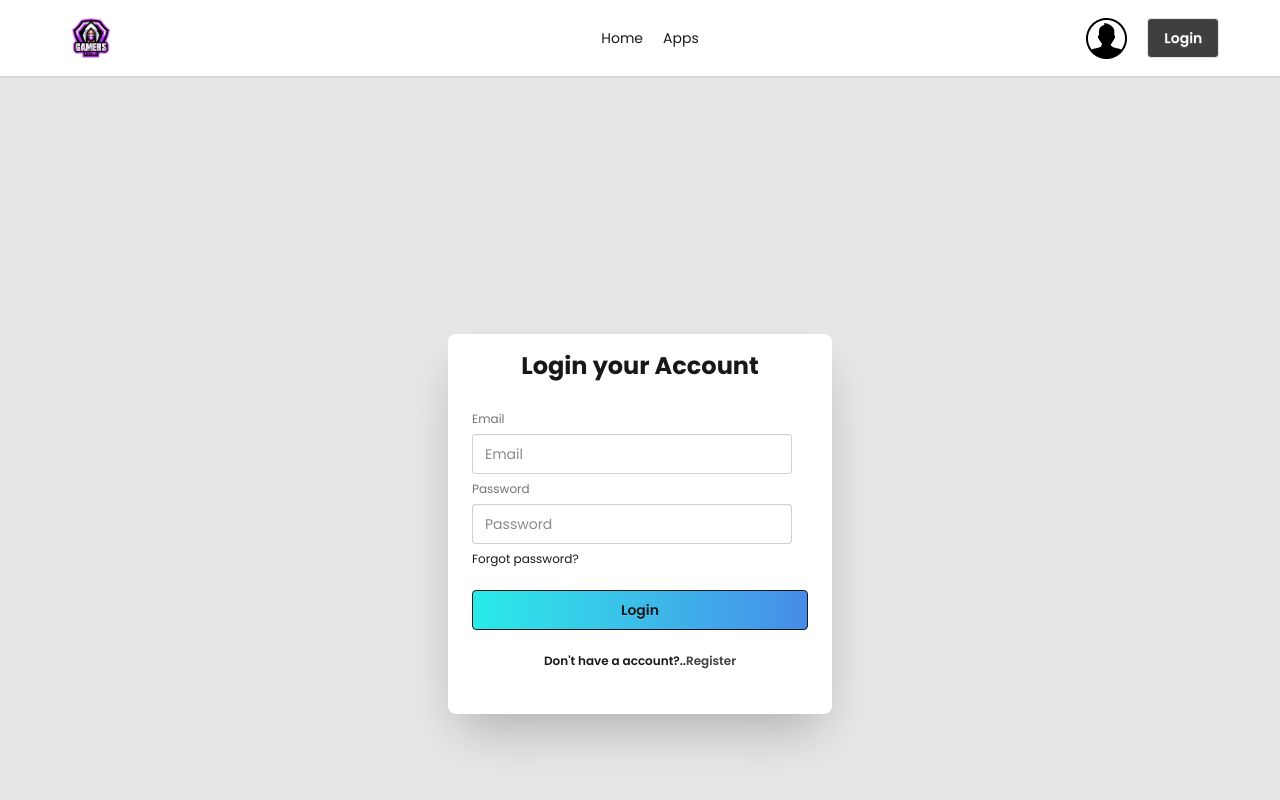
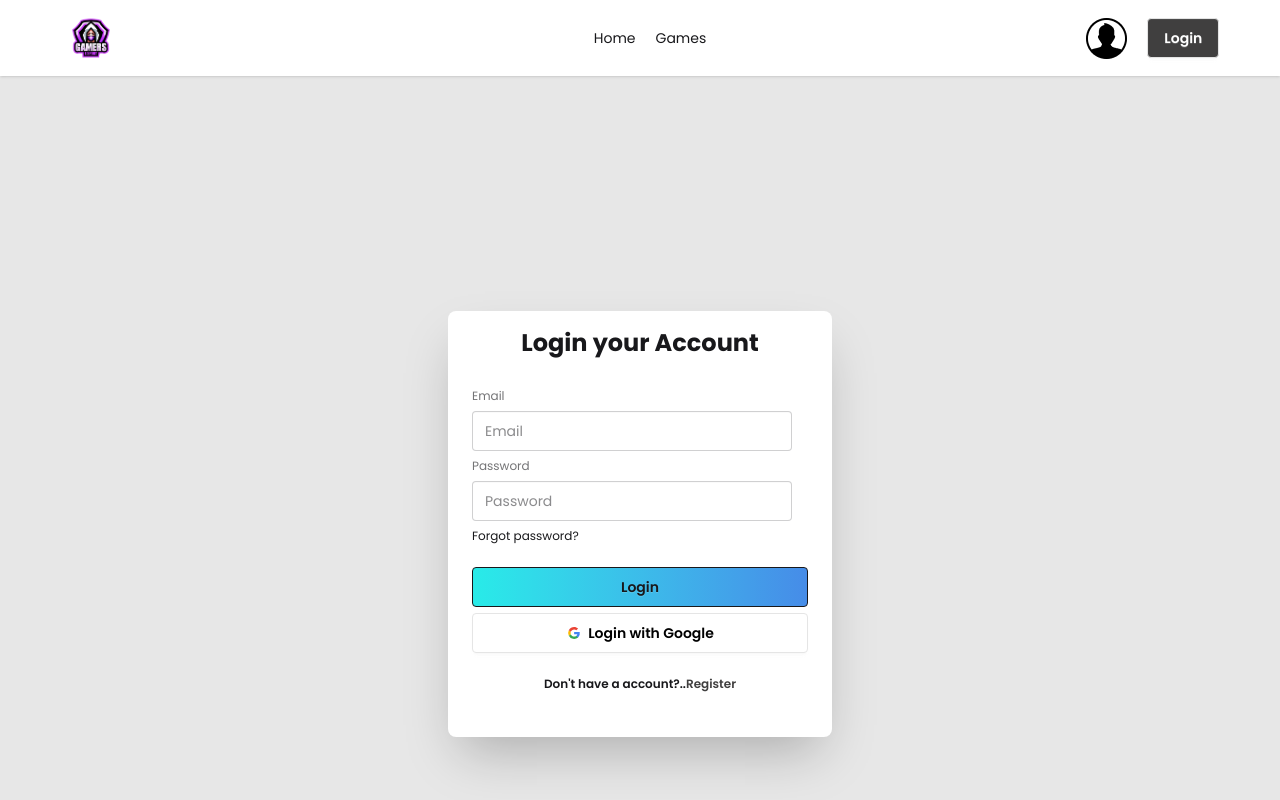
Before and after one commit to RupomPB/game-project-assignment-9, a React (Vite) app: page /auth/login in a window 1280 px wide. Shown: the top 800 px of the page. Built offline with nearby package versions, Linux system fonts and the light colour scheme; no server answers.

Commit message:
added game details section

```diff
--- a/src/Components/Banner.jsx
+++ b/src/Components/Banner.jsx
@@ -33,7 +33,7 @@ const Banner = () => {
             key={game.id}
             className="carousel-item relative w-full m-2"
           >
-            <img src={game.img} className="w-full h-[550px] object-cover"/>
+            <img src={game.img} className="w-full h-[600px] object-cover"/>
             <div className="absolute inset-0 bg-linear-to-t from-black/60 via-black/10 to-transparent"></div>
 
             <div className="absolute bottom-8 left-8 text-white">
--- /dev/null
+++ b/src/Components/GameDetailsCard.jsx
@@ -0,0 +1,17 @@
+import React from 'react';
+
+const GameDetailsCard = ({games}) => {
+    console.log(games)
+    return (
+        <div>
+            <div >
+                <img src={games.coverPhoto} className='w-full h-full object-cover'/>
+                <div>
+                    <h1>{games.title}</h1>
+                </div>
+            </div>
+        </div>
+    );
+};
+
+export default GameDetailsCard;
--- a/src/Components/Navbar.jsx
+++ b/src/Components/Navbar.jsx
@@ -22,8 +22,8 @@ const Navbar = () => {
       <NavLink className="ml-5" to="/">
         <li>Home </li>
       </NavLink>
-      <NavLink className="ml-5" to="/apps">
-        <li>Apps</li>
+      <NavLink className="ml-5" to="/games">
+        <li>Games</li>
       </NavLink>
     </>
   );
--- a/src/Components/PopularGames/PopularGames.jsx
+++ b/src/Components/PopularGames/PopularGames.jsx
@@ -19,7 +19,7 @@ const PopularGames = () => {
   // Sort by rating descending and select top 3
   const topGames = games
     .sort((a, b) => parseFloat(b.ratings) - parseFloat(a.ratings))
-    .slice(0, 3);
+    .slice(0, 6);
 
   return (
     <section className="max-w-7xl mx-auto px-4 py-10 m-2">
--- /dev/null
+++ b/src/Pages/GamesDetails.jsx
@@ -0,0 +1,43 @@
+import React, { useEffect, useState } from 'react';
+import Navbar from '../Components/Navbar';
+import NewsLetter from './../Components/NewsLetter';
+import Footer from './../Components/Footer';
+import GameDetailsCard from '../Components/GameDetailsCard';
+import { useLoaderData, useParams } from 'react-router';
+
+const GamesDetails = () => {
+    const data  = useLoaderData();
+    const {id} = useParams();
+    const [games, setGames] = useState({})
+
+    // console.log(data, id, games)
+
+    useEffect(()=>{
+        const gamesDetails = data.find((singleGame)=> singleGame.id == id);
+        setGames(gamesDetails);
+
+    },[data, id]);
+
+    return (
+        <div className=" bg-base-300">
+      <header>
+        <Navbar></Navbar>
+      </header>
+      <main className=''>
+
+        <section className='max-w-7xl mx-auto py-16'>
+            <h1 className=' font-bold text-xl'>Games Details</h1>
+            <GameDetailsCard games={games}></GameDetailsCard>
+        </section>
+        <section className=" bg-linear-to-r from-[#28EBE8] to-[#468CE8] text-white py-16 px-4">
+            <NewsLetter></NewsLetter>
+        </section>
+      </main>
+      <footer>
+        <Footer></Footer>
+      </footer>
+    </div>
+    );
+};
+
+export default GamesDetails;
--- a/src/Pages/Login.jsx
+++ b/src/Pages/Login.jsx
@@ -1,45 +1,108 @@
-import React, { use } from 'react';
-import { Link } from 'react-router';
-import { AuthContext } from '../Provider/AuthProvider';
+import React, { use } from "react";
+import { Link } from "react-router";
+import { AuthContext } from "../Provider/AuthProvider";
 
 const Login = () => {
+  const { loginUser, setUser, signInGoogle } = use(AuthContext);
 
-  const {loginUser, setUser } = use(AuthContext);
-
-  const handleLogin=(e)=>{
+  const handleLogin = (e) => {
     e.preventDefault();
-    const form= e.target;
+    const form = e.target;
     const email = form.email.value;
     const password = form.password.value;
     console.log(email, password);
     loginUser(email, password)
       .then((result) => {
         const user = result.user;
-    setUser(user)
+        setUser(user);
       })
       .catch((error) => {
+        alert(error.message);
+      });
+  };
+
+  const handleGoogle =()=>{
+    signInGoogle()
+    .then(result =>{
+      const user = result.user;
+      alert("sign in with google", user)
+    } )
+    .catch(error=>{
       alert(error.message)
-  });
+    })
   }
 
   return (
     <div className=" flex justify-center items-center min-h-screen">
-
       <div className="card bg-base-100 w-full max-w-sm shrink-0 shadow-2xl">
-        <h2 className=' font-bold text-2xl text-center pt-4'>Login your Account</h2>
+        <h2 className=" font-bold text-2xl text-center pt-4">
+          Login your Account
+        </h2>
         <form onSubmit={handleLogin} className="card-body">
           <fieldset className="fieldset">
             {/* email */}
             <label className="label">Email</label>
-          <input type="email" className="input" placeholder="Email"  name='email'/>
+            <input
+              type="email"
+              className="input"
+              placeholder="Email"
+              name="email"
+            />
             {/* password field*/}
             <label className="label">Password</label>
-          <input type="password" className="input" placeholder="Password" name='password' />
-          <div><a className="link link-hover">Forgot password?</a></div>
+            <input
+              type="password"
+              className="input"
+              placeholder="Password"
+              name="password"
+            />
+            <div>
+              <a className="link link-hover">Forgot password?</a>
+            </div>
 
-          <button type='submit' className="btn btn-outline mt-4 bg-linear-to-r from-[#28EBE8] to-[#468CE8]">Login</button>
-          <p className=' font-semibold text-center py-4'>Don't have a account?..
-           <Link className=' text-secondary ' to='/auth/register'>Register</Link></p>
+            <button
+              type="submit"
+              className="btn btn-outline mt-4 bg-linear-to-r from-[#28EBE8] to-[#468CE8]"
+            >
+              Login
+            </button>
+            {/* Google */}
+            <button onClick={handleGoogle} className="btn bg-white text-black border-[#e5e5e5]">
+              <svg
+                aria-label="Google logo"
+                width="16"
+                height="16"
+                xmlns="http://www.w3.org/2000/svg"
+                viewBox="0 0 512 512"
+              >
+                <g>
+                  <path d="m0 0H512V512H0" fill="#fff"></path>
+                  <path
+                    fill="#34a853"
+                    d="M153 292c30 82 118 95 171 60h62v48A192 192 0 0190 341"
+                  ></path>
+                  <path
+                    fill="#4285f4"
+                    d="m386 400a140 175 0 0053-179H260v74h102q-7 37-38 57"
+                  ></path>
+                  <path
+                    fill="#fbbc02"
+                    d="m90 341a208 200 0 010-171l63 49q-12 37 0 73"
+                  ></path>
+                  <path
+                    fill="#ea4335"
+                    d="m153 219c22-69 116-109 179-50l55-54c-78-75-230-72-297 55"
+                  ></path>
+                </g>
+              </svg>
+              Login with Google
+            </button>
+            <p className=" font-semibold text-center py-4">
+              Don't have a account?..
+              <Link className=" text-secondary " to="/auth/register">
+                Register
+              </Link>
+            </p>
           </fieldset>
         </form>
       </div>
--- a/src/Pages/Register.jsx
+++ b/src/Pages/Register.jsx
@@ -3,36 +3,51 @@ import { Link } from "react-router";
 import { AuthContext } from "../Provider/AuthProvider";
 
 const Register = () => {
+  const { createUser, setUser, signInGoogle } = use(AuthContext);
+  const [passwordError, setPasswordError] = useState("");
 
-  const {createUser, setUser} = use(AuthContext)
-  const [passwordError, setPasswordError]= useState('')
-
-  const handleRegister = (e)=>{
+  const handleRegister = (e) => {
     e.preventDefault();
     const form = e.target;
     const email = form.email.value;
     const name = form.name.value;
     const password = form.password.value;
-    console.log(email, name, password)
-    if(password.length <6){
-      setPasswordError('Password should be minimum  6 character')
+    console.log(email, name, password);
+    if (password.length < 6) {
+      setPasswordError("Password should be minimum  6 character");
+      return;
     }
-    else{
-      setPasswordError('')
+    if (password.toLowerCase() === password) {
+      setPasswordError("Password must include at least one UPPERCASE letter");
+      return;
     }
+    if (password.toUpperCase() === password) {
+      setPasswordError("Password must include at least one lowercase letter");
+      return;
+    }
+    setPasswordError("");
 
     createUser(email, password)
-    .then(result=>{
+      .then((result) => {
         const user = result.user;
         console.log(user);
-      setUser(user)
+        setUser(user);
       })
-    .catch(error=>{
-      alert(error.message)
+      .catch((error) => {
+        alert(error.message);
+      });
+  };
+
+  const handleGoogle = () => {
+    signInGoogle()
+      .then((result) => {
+        const user = result.user;
+        alert("sign in with google", user);
       })
-
-
-  }
+      .catch((error) => {
+        alert(error.message);
+      });
+  };
 
   return (
     <div className=" flex justify-center items-center min-h-screen">
@@ -44,21 +59,83 @@ const Register = () => {
           <fieldset className="fieldset">
             {/* name field */}
             <label className="label">Your Name</label>
-            <input type="text" className="input" placeholder="Your Name" name="name" />
+            <input
+              type="text"
+              className="input"
+              placeholder="Your Name"
+              name="name"
+            />
             {/* photo field */}
             <label className="label">Photo URL</label>
-            <input type="text" className="input" placeholder="PhotoURL" name="photo" />
+            <input
+              type="text"
+              className="input"
+              placeholder="PhotoURL"
+              name="photo"
+            />
             {/* email field */}
             <label className="label">Email</label>
-            <input type="email" className="input" placeholder="Email" name="email" />
+            <input
+              type="email"
+              className="input"
+              placeholder="Email"
+              name="email"
+            />
             {/* password field */}
             <label className="label">Password</label>
-            <input type="password" className="input" placeholder="Password" name="password" />
-            {passwordError && <p className="text-red-500 text-xs">{passwordError}</p>}
+            <input
+              type="password"
+              className="input"
+              placeholder="Password"
+              name="password"
+            />
+            {passwordError && (
+              <p className="text-red-500 text-xs">{passwordError}</p>
+            )}
             <div>
               <a className="link link-hover">Forgot password?</a>
             </div>
-            <button type="submit" className="btn btn-outline bg-linear-to-r from-[#28EBE8] to-[#468CE8]  mt-4">Register</button>
+            <button
+              type="submit"
+              className="btn btn-outline bg-linear-to-r from-[#28EBE8] to-[#468CE8]  mt-4"
+            >
+              Register
+            </button>
+            {/* Google */}
+            <button
+              onClick={handleGoogle}
+              type="button"
+              className="btn bg-white text-black border-[#e5e5e5]"
+            >
+              <svg
+                aria-label="Google logo"
+                width="16"
+                height="16"
+                xmlns="http://www.w3.org/2000/svg"
+                viewBox="0 0 512 512"
+              >
+                <g>
+                  <path d="m0 0H512V512H0" fill="#fff"></path>
+                  <path
+                    fill="#34a853"
+                    d="M153 292c30 82 118 95 171 60h62v48A192 192 0 0190 341"
+                  ></path>
+                  <path
+                    fill="#4285f4"
+                    d="m386 400a140 175 0 0053-179H260v74h102q-7 37-38 57"
+                  ></path>
+                  <path
+                    fill="#fbbc02"
+                    d="m90 341a208 200 0 010-171l63 49q-12 37 0 73"
+                  ></path>
+                  <path
+                    fill="#ea4335"
+                    d="m153 219c22-69 116-109 179-50l55-54c-78-75-230-72-297 55"
+                  ></path>
+                </g>
+              </svg>
+              Login with Google
+            </button>
             <p className=" font-semibold text-center py-4">
               Already have a account?..
               <Link className=" text-secondary " to="/auth/login">
--- a/src/Provider/AuthProvider.jsx
+++ b/src/Provider/AuthProvider.jsx
@@ -1,9 +1,11 @@
 import React, { createContext, useEffect, useState } from 'react';
 import app from './../Firebase/firebase.config';
-import { createUserWithEmailAndPassword, getAuth, onAuthStateChanged, signInWithEmailAndPassword, signOut } from "firebase/auth";
+import { createUserWithEmailAndPassword, getAuth, GoogleAuthProvider, onAuthStateChanged, signInWithEmailAndPassword, signInWithPopup, signOut } from "firebase/auth";
 
+export const AuthContext = createContext();
 
-export const AuthContext = createContext()
+const googleProvider = new GoogleAuthProvider()
+
 const AuthProvider = ({children}) => {
     const [user, setUser] = useState(null);
 
@@ -32,6 +34,11 @@ const AuthProvider = ({children}) => {
         return signInWithEmailAndPassword(auth, email, password);
     }
 
+    // sign in with google
+    const signInGoogle = ()=>{
+        return signInWithPopup(auth, googleProvider);
+    }
+
     const authData= {
         user,
         setUser,
@@ -39,6 +46,7 @@ const AuthProvider = ({children}) => {
         logoutUser,
         createUser,
         loginUser,
+        signInGoogle,
     }
 
     return <AuthContext value={authData}>
--- a/src/Routes/Router.jsx
+++ b/src/Routes/Router.jsx
@@ -4,6 +4,7 @@ import AuthLayout from "../Layouts/AuthLayout";
 import Home from "../Pages/Home";
 import Register from "../Pages/Register";
 import Login from "../Pages/Login";
+import GamesDetails from "../Pages/GamesDetails";
 
 const router = createBrowserRouter([
     {
@@ -31,8 +32,9 @@ const router = createBrowserRouter([
         ]
     },
     {
-        path: '/games',
-        element: <h1>games layout</h1>
+        path: '/Games/:id',
+        element: <GamesDetails></GamesDetails>,
+        loader: ()=>fetch('/gamesdata.json')
     },
     {
         path: '/*',
```
Lines whose indentation alone changed are shown as unchanged.
